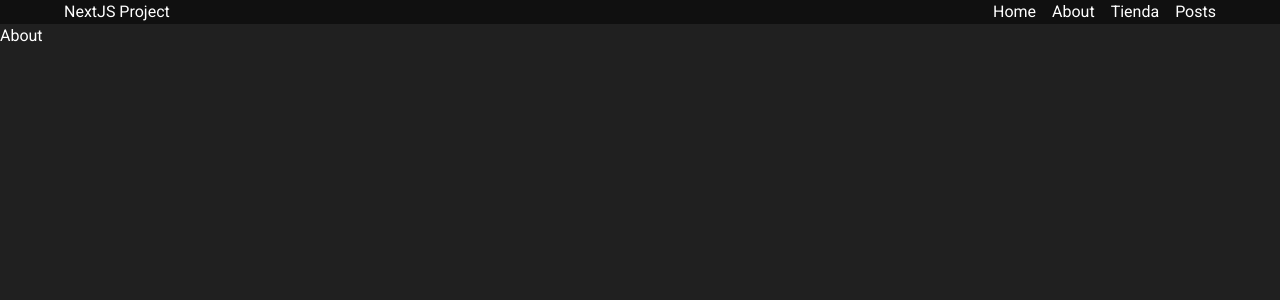
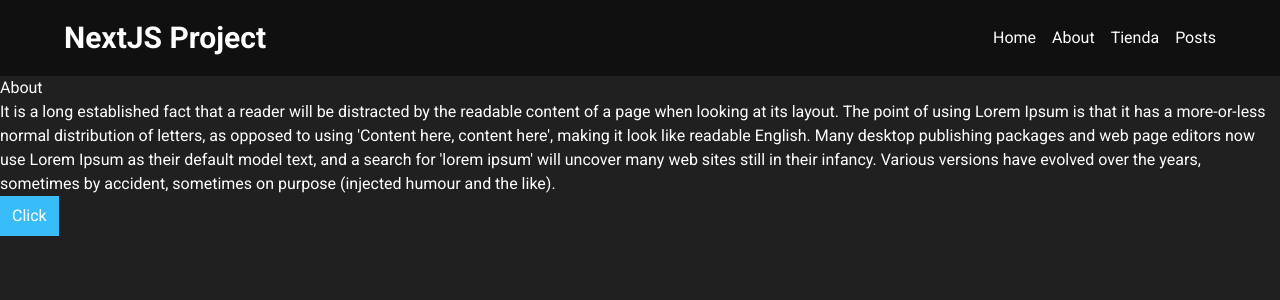
Before and after one commit to carlosdlacoste/PrimerProyecto-NextJS, a Next.js app: page /about in a window 1280 px wide. Shown: the top 300 px of the page. Built offline with nearby package versions, Linux system fonts and the light colour scheme.

Commit message:
Problemas para exportar metadata en un componente de tipo use client

```diff
--- a/src/app/about/page.jsx
+++ b/src/app/about/page.jsx
@@ -1,9 +1,25 @@
-export const metadata = {
-    title: 'Acerca de nosotros',
-    }
+"use client";
+import { useRouter } from "next/navigation";
 
-const AboutPage = () => {
-    return <h1>About</h1>
+
+
+const AboutPage = ({metadata}) => {
+    const router = useRouter();
+
+    return (
+        <>
+            <h1>About</h1>
+            <p>It is a long established fact that a reader will be distracted by the readable content of a page when looking at its layout.
+                The point of using Lorem Ipsum is that it has a more-or-less normal distribution of letters, as opposed to using 'Content here,
+                content here', making it look like readable English. Many desktop publishing packages and web page editors now use Lorem Ipsum as their default model text,
+                and a search for 'lorem ipsum' will uncover many web sites still in their infancy. Various versions have evolved over the years,
+                sometimes by accident, sometimes on purpose (injected humour and the like).</p>
+
+            <button className="bg-sky-400 px-3 py-2" >
+                Click
+            </button>
+        </>
+    );
 }
 
 export default AboutPage;
--- /dev/null
+++ b/src/components/meta.jsx
@@ -0,0 +1,16 @@
+import Head from "next/head";
+
+const metadata = {
+        title: 'Acerca de nosotros',
+    };
+
+export default function Meta() {
+
+    return(
+        <>
+            <Head>
+                <title>{metadata.title}</title>
+            </Head>
+        </>
+    )
+}
--- a/tailwind.config.js
+++ b/tailwind.config.js
@@ -1,9 +1,8 @@
 /** @type {import('tailwindcss').Config} */
 module.exports = {
   content: [
-    './pages/**/*.{js,ts,jsx,tsx,mdx}',
-    './components/**/*.{js,ts,jsx,tsx,mdx}',
-    './app/**/*.{js,ts,jsx,tsx,mdx}',
+    './src/components/**/*.{js,ts,jsx,tsx,mdx}',
+    './src/app/**/*.{js,ts,jsx,tsx,mdx}',
   ],
   theme: {
     extend: {
```
